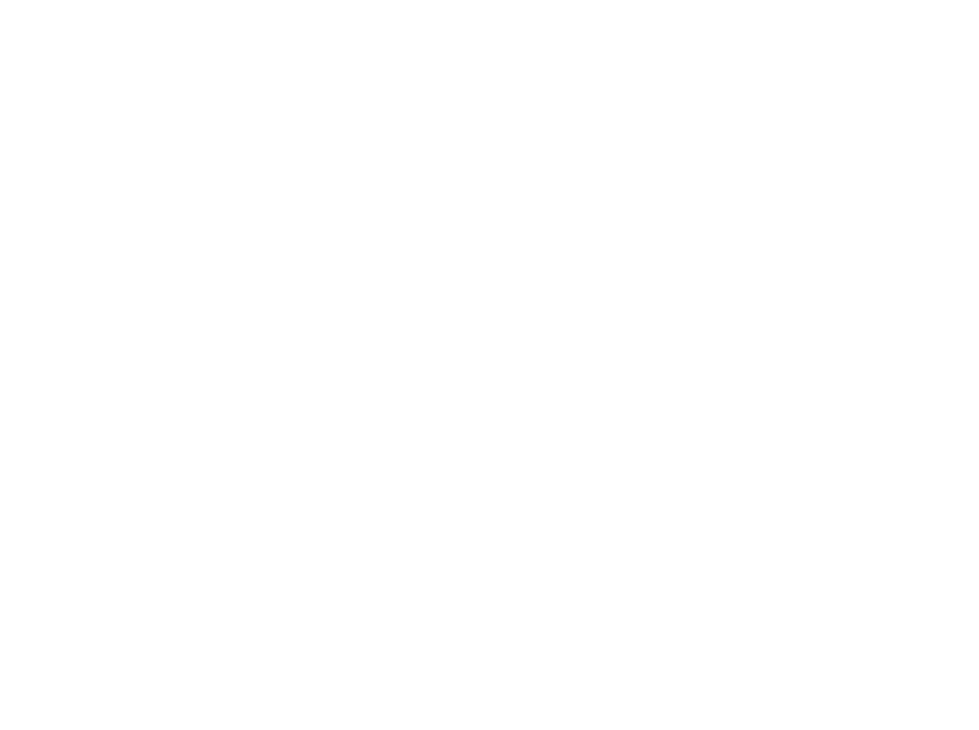
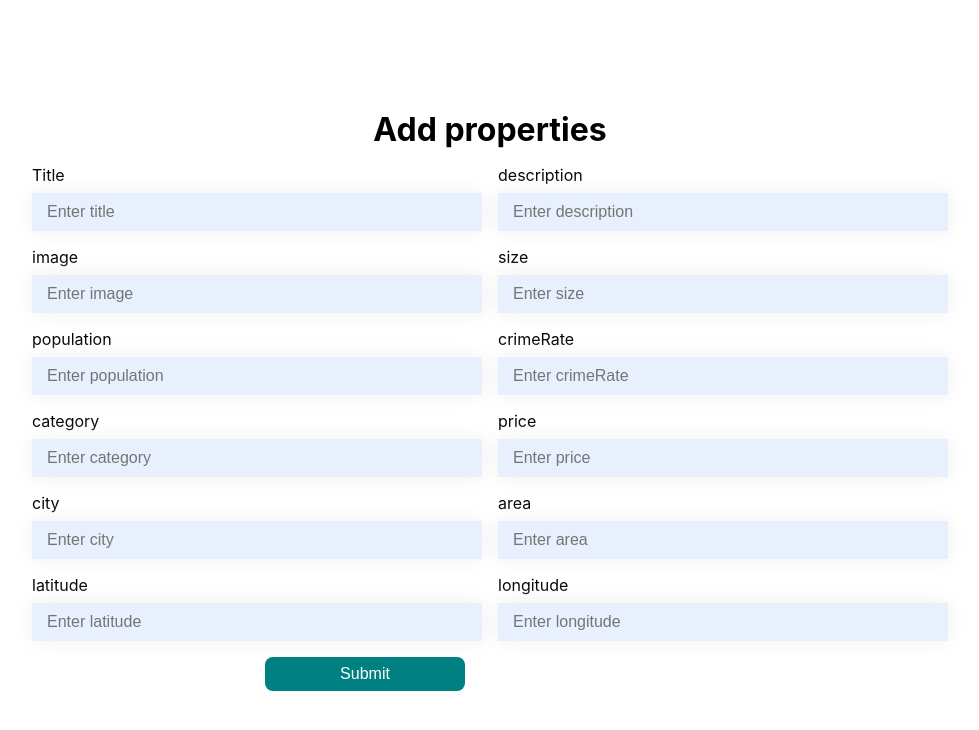
Before and after one commit to alok1200/realestate-frontend, a React (Create React App) app: page /addproperty in a window 1280 px wide. Before the commit this address had no page. Shown: the top 730 px of the page, without its empty margins (150-1129 px from the left). Built offline with nearby package versions, Linux system fonts and the light colour scheme.

Commit message:
created add Property page

```diff
--- a/src/App.js
+++ b/src/App.js
@@ -8,6 +8,7 @@
 import PropertiesPage from './pages/Properties/PropertiesPage';
 import Aboutus from './pages/About us/Aboutus';
 import SellerRegister from './pages/authLoginRegister/SellerRegister';
+import AddProperty from './pages/addProperty/AddProperty';
 
 
 function App() {
@@ -21,6 +22,7 @@
       <Route path='/property/:id' element={<SinglePropertyPage/>}/>
       <Route path='/propertyies/:cat' element={<PropertiesPage/>}/>
       <Route path='/about' element={<Aboutus/>}/>
+      <Route path="/addproperty" element={<AddProperty/>}/>
     </Routes>
     {/* <Footer/> */}
     </>
--- /dev/null
+++ b/src/pages/addProperty/AddProperty.js
@@ -0,0 +1,94 @@
+import styled from './AddProperty.module.css';
+import React, { useState } from 'react'
+
+function AddProperty() {
+    const [formData, setFormData] = useState()
+    const [add, setAdd] = useState()
+    const [cord, setCord] = useState()
+
+    const handleDataChange = (e) => {
+        const name = e.target.name;
+        const value = e.target.value;
+        setFormData(p => ({...p, [name]: value}))
+    }
+    const handleadd = (e) => {
+        const name = e.target.name;
+        const value = e.target.value;
+        console.log({name,value})
+        setAdd(p => ({...p, [name]: value}))
+    }
+    const handlecord = (e) => {
+        const name = e.target.name;
+        const value = e.target.value;
+        setCord(p => ({...p, [name]: value}))
+    }
+
+    const handeSubmit = (e) => {
+        e.preventDefault();
+        const finaldata = {...formData, address: {...add, cord: {...cord}}}
+        console.log(finaldata)
+    }
+  return (
+    <div className={styled.container}>
+        <div className={styled.wrapper}>
+            <h1>Add properties</h1>
+            <form className={styled.form} onSubmit={handeSubmit}>
+                <div className={styled.inputWrapper}>
+                    <lable for="title">Title</lable>
+                    <input name="title" type="text" placeholder='Enter title' required onChange={handleDataChange}/>
+                </div>
+                <div className={styled.inputWrapper}>
+                    <lable for="description">description</lable>
+                    <input id="description" name="description" type="text" placeholder='Enter description' required onChange={handleDataChange}/>
+                </div>
+                <div className={styled.inputWrapper}>
+                    <lable for="image">image</lable>
+                    <lable for="image"></lable>
+                    <input id="image" name="image" type="text" placeholder='Enter image' required onChange={handleDataChange}/>
+                </div>
+                <div className={styled.inputWrapper}>
+                    <lable for="size">size</lable>
+                    <input id="size" name="size" type="text" placeholder='Enter size' required onChange={handleDataChange}/>
+                </div>
+                <div className={styled.inputWrapper}>
+                    <lable for="population">population</lable>
+                    <input id="population" name="population" type="text" placeholder='Enter population' required onChange={handleDataChange}/>
+                </div>
+                <div className={styled.inputWrapper}>
+                    <lable for="crimeRate">crimeRate</lable>
+                    <input id="crimeRate" name="crimeRate" type="text" placeholder='Enter crimeRate' required onChange={handleDataChange}/>
+                </div>
+                <div className={styled.inputWrapper}>
+                    <lable for="category">category</lable>
+                    <input id="category" name="category" type="text" placeholder='Enter category' required onChange={handleDataChange}/>
+                </div>
+                <div className={styled.inputWrapper}>
+                    <lable for="price">price</lable>
+                    <input id="price" name="price" type="text" placeholder='Enter price' required onChange={handleDataChange}/>
+                </div>
+                <div className={styled.inputWrapper}>
+                    <lable for="city">city</lable>
+                    <input id="city" name="city" type="text" placeholder='Enter city' required onChange={handleadd}/>
+                </div>
+                <div className={styled.inputWrapper}>
+                    <lable for="area">area</lable>
+                    <input id="area" name="area" type="text" placeholder='Enter area' required onChange={handleadd}/>
+                </div>
+                <div  className={styled.inputWrapper}>
+                    <lable for="latitude">latitude</lable>
+                    <input id="latitude" name="latitude" type="text" placeholder='Enter latitude' required onChange={handlecord}/>
+                </div>
+                <div className={styled.inputWrapper}>
+                    <lable for="longitude">longitude</lable>
+                    <input id="longitude" name="longitude" type="text" placeholder='Enter longitude' required onChange={handlecord}/>
+                </div>
+                <div className={styled.inputWrapper}>
+                    <button>Submit</button>
+                </div>
+            </form>
+        </div>
+    </div>
+  )
+}
+
+export default AddProperty
--- /dev/null
+++ b/src/pages/addProperty/AddProperty.module.css
@@ -0,0 +1,57 @@
+* {
+    box-sizing: border-box;
+}
+.container{
+    min-height: 100vh;
+    min-height: 100dvh;
+    display: flex;
+    justify-content: center;
+    align-items: center;
+}
+.wrapper{
+    width: 1000px;
+    max-width: 90%;
+    background-color: rgb(255, 255, 255);
+    display: flex;
+    flex-direction: column;
+    gap: 1rem;
+    padding: 2rem 1rem;
+}
+.wrapper > h1{
+    text-align: center;
+}
+
+.inputWrapper {
+    width: 450px;
+    max-width: 100%;
+}
+
+
+
+.form {
+    display: flex;
+    flex-wrap: wrap;
+    justify-content: center;
+    gap: 1rem;
+}
+.inputWrapper  input {
+    background-color: #E8F0FE;
+    margin-top: 0.5rem;
+    width: 100%;
+    padding: 10px 15px;
+    border: none;
+    font-size: 1rem;
+    box-shadow: 0 0 20px #eee;
+}
+
+.inputWrapper  button {
+    width: 200px;
+    max-width: 90%;
+    margin: auto;
+    background-color: teal;
+    border: none;
+    border-radius: 1vmin;
+    font-size: 1rem;
+    padding: 0.5rem;
+    color: white;
+}
```
